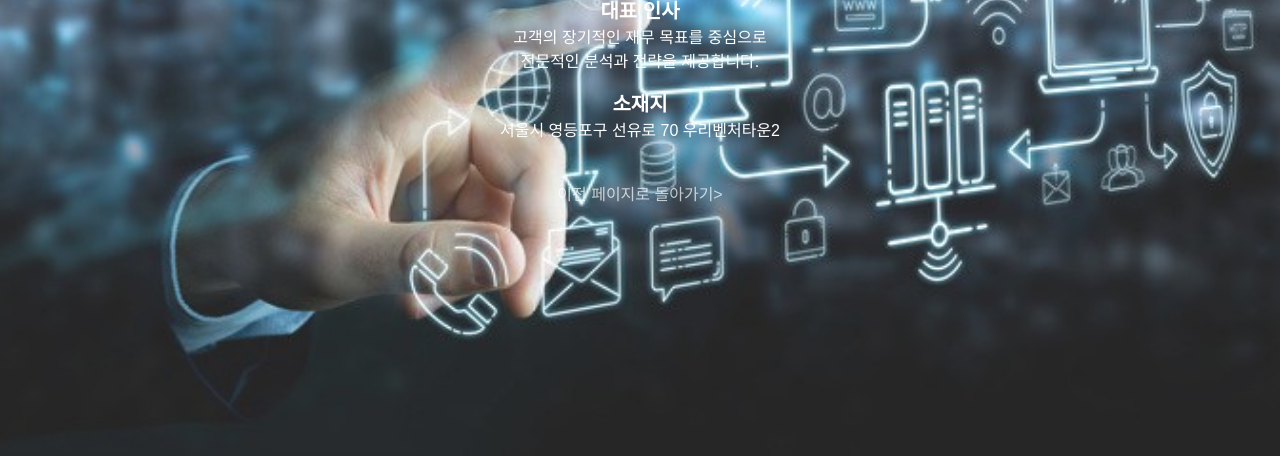
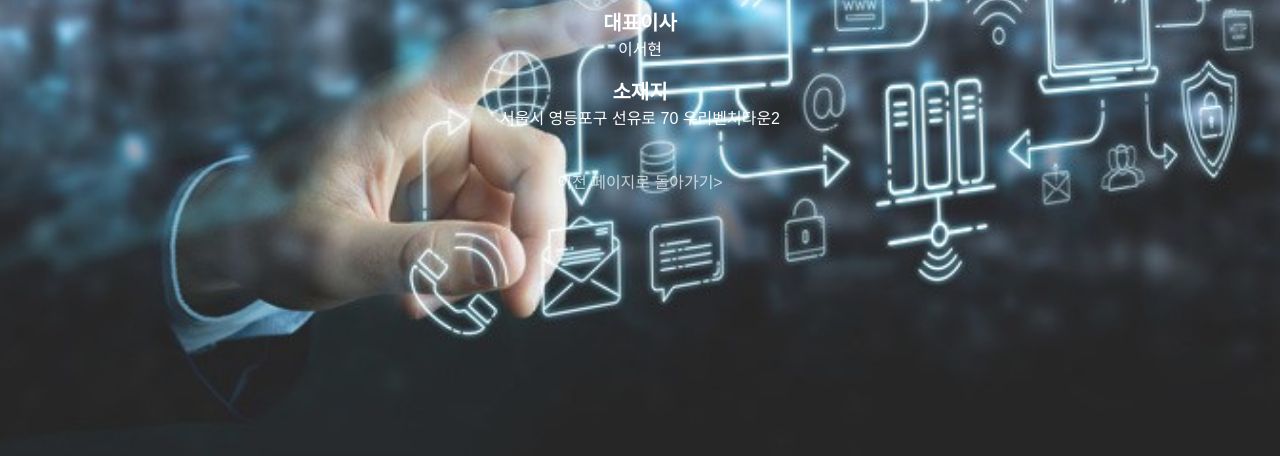
Before and after one commit to standing-chord/lucenrise, a plain HTML site: page company.html in a window 1280 px wide. Shown: the part 344-800 px from the top of the page. Drawn offline with Linux system fonts and the light colour scheme.

Commit message:
Update company.html

```diff
--- a/company.html
+++ b/company.html
@@ -46,30 +46,27 @@ body{
     opacity:1;
 }
 </style>
+
+
 </head>
 
 <body>
-
     <div class="content">
 
         <h1>기업 정보</h1>
-
         <p class = 'spacer'> </p>
         <p class = 'spacer'> </p>
 
 
         <p>
-    <span style="font-weight: bold; font-size:20px;">대표 인사</span><br>
-고객의 장기적인 재무 목표를 중심으로<br>
-전문적인 분석과 전략을 제공합니다.
+            <span style="font-weight: bold; font-size:20px;">대표이사</span><br>
+            이서현
         </p>
-
-
+        <p class = 'spacer'> </p>
         <p>
             <span style="font-weight: bold; font-size:20px;">소재지</span><br>
             서울시 영등포구 선유로 70 우리벤처타운2
         </p>
-
 
 
         <a class="back-link" onclick="history.back()">
```
Lines whose indentation alone changed are shown as unchanged.
